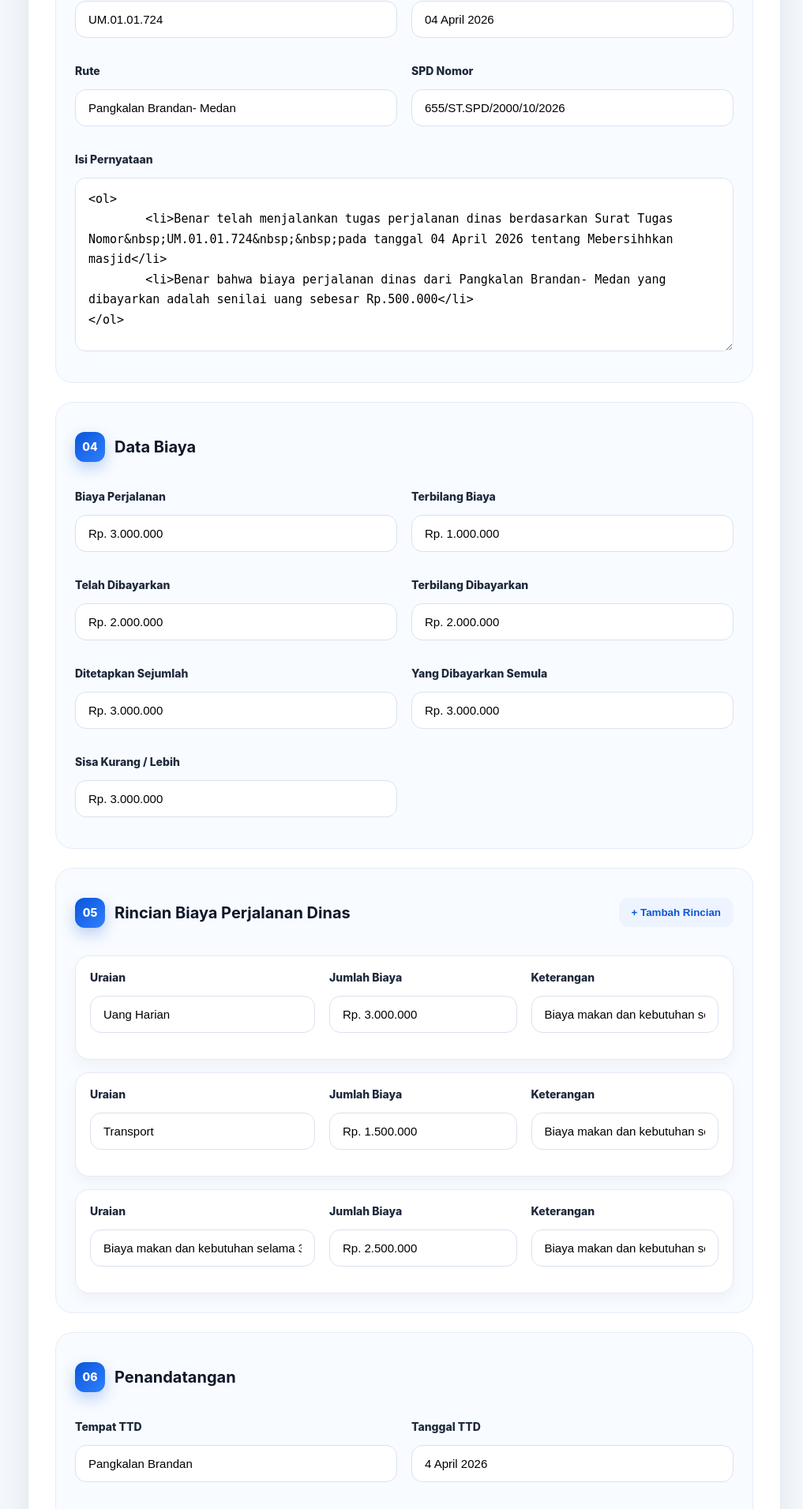
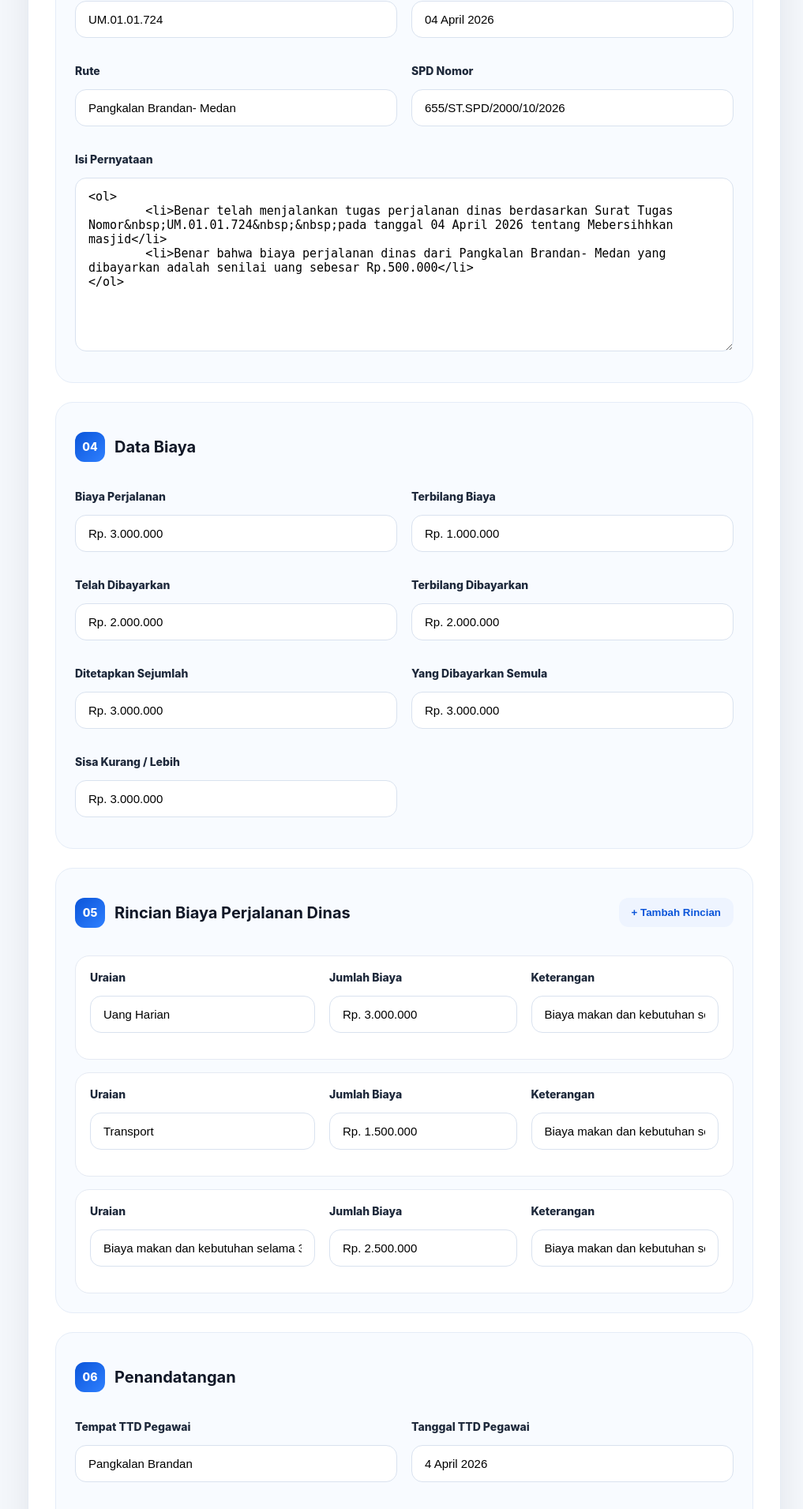
Before and after one commit to Artahacking/DocuGen, a Flask app: page /surat/1/edit in a window 1280 px wide. Shown: the part 1120-3031 px from the top of the page at 79% size, without its empty margins (263-1280 px from the left). Run offline with Flask 3, Linux system fonts and the light colour scheme; a user stored in the database is signed in; data comes from the database, SQL or seed files in the repository; some libraries are stand-ins or nearby versions.

Commit message:
Update form_sptjm.html

```diff
--- a/templates/form_sptjm.html
+++ b/templates/form_sptjm.html
@@ -1,3 +1,5 @@
+<!-- templates/form_sptjm.html -->
+
 {% extends 'base.html' %}
 
 {% block content %}
@@ -45,6 +47,7 @@
                     <div class="form-group">
                         <label>Status</label>
                         <select name="status">
+
                             <option value="Selesai"
                                 {% if surat and surat.status=='Selesai' %}selected{% endif %}>
                                 Selesai
@@ -54,6 +57,7 @@
                                 {% if surat and surat.status=='Draft' %}selected{% endif %}>
                                 Draft
                             </option>
+
                         </select>
                     </div>
 
@@ -93,7 +97,7 @@
                         <label>Pangkat / Golongan</label>
                         <input
                             name="pangkat_gol"
-                            value="{{ data.pangkat_gol }}"
+                            value="{{ data.pangkat_gol if data.pangkat_gol else '' }}"
                             placeholder="Contoh: Penata Muda / III.a"
                             required>
                     </div>
@@ -125,7 +129,7 @@
                         <label>Nomor Surat Tugas</label>
                         <input
                             name="nomor_surat"
-                            value="{{ data.nomor_surat }}"
+                            value="{{ data.nomor_surat if data.nomor_surat else '' }}"
                             placeholder="Nomor surat tugas">
                     </div>
 
@@ -133,8 +137,8 @@
                         <label>Tanggal Surat</label>
                         <input
                             name="tanggal"
-                            value="{{ data.tanggal }}"
-                            placeholder="Contoh: 04 April 2026">
+                            value="{{ data.tanggal if data.tanggal else '' }}"
+                            placeholder="Contoh: 13 April 2026">
                     </div>
 
                     <div class="form-group">
@@ -156,11 +160,13 @@
                 </div>
 
                 <div class="form-group full">
+
                     <label>Isi Pernyataan</label>
+
                     <textarea
                         id="editor"
-                        name="isi_pernyataan"
-                        placeholder="Tulis isi pernyataan di sini">{{ data.isi_pernyataan }}</textarea>
+                        name="isi_pernyataan">{{ data.isi_pernyataan }}</textarea>
+
                 </div>
 
             </div>
@@ -180,7 +186,7 @@
                         <input
                             name="biaya_perjalanan"
                             value="{{ data.biaya_perjalanan }}"
-                            placeholder="Contoh: 5000000">
+                            placeholder="Contoh: Rp.235.000">
                     </div>
 
                     <div class="form-group">
@@ -188,7 +194,7 @@
                         <input
                             name="biaya_perjalanan_terbilang"
                             value="{{ data.biaya_perjalanan_terbilang }}"
-                            placeholder="Contoh: Lima Juta Rupiah">
+                            placeholder="Contoh: Dua Ratus Tiga Puluh Lima Ribu Rupiah">
                     </div>
 
                     <div class="form-group">
@@ -235,10 +241,11 @@
 
             </div>
 
-            <!-- RINCIAN BIAYA -->
+            <!-- RINCIAN -->
             <div class="section-box">
 
                 <div class="section-title with-button">
+
                     <div>
                         <span>05</span>
                         <h3>Rincian Biaya Perjalanan Dinas</h3>
@@ -250,6 +257,7 @@
                         onclick="addItem()">
                         + Tambah Rincian
                     </button>
+
                 </div>
 
                 <div id="items" class="items-wrapper">
@@ -281,7 +289,7 @@
                                 <input
                                     name="rincian_keterangan[]"
                                     placeholder="Keterangan"
-                                    value="{{ i.keterangan }}">
+                                    value="{{ i.keterangan if i.keterangan else 'Biaya Riil Perjalanan Dinas' }}">
                             </div>
 
                         </div>
@@ -305,35 +313,35 @@
                 <div class="form-grid">
 
                     <div class="form-group">
-                        <label>Tempat TTD</label>
+                        <label>Tempat TTD Pegawai</label>
                         <input
                             name="ttd_tempat"
                             value="{{ data.ttd_tempat }}"
-                            placeholder="Tempat tanda tangan">
+                            placeholder="Tempat tanda tangan pegawai">
                     </div>
 
                     <div class="form-group">
-                        <label>Tanggal TTD</label>
+                        <label>Tanggal TTD Pegawai</label>
                         <input
                             name="ttd_tanggal"
                             value="{{ data.ttd_tanggal }}"
-                            placeholder="Tanggal tanda tangan">
+                            placeholder="Contoh: 4 April 2026">
                     </div>
 
                     <div class="form-group">
-                        <label>Nama TTD</label>
+                        <label>Nama TTD Pegawai</label>
                         <input
                             name="ttd_nama"
                             value="{{ data.ttd_nama }}"
-                            placeholder="Nama penandatangan">
+                            placeholder="Nama penandatangan pegawai">
                     </div>
 
                     <div class="form-group">
-                        <label>NIP TTD</label>
+                        <label>NIP TTD Pegawai</label>
                         <input
                             name="ttd_nip"
                             value="{{ data.ttd_nip }}"
-                            placeholder="NIP penandatangan">
+                            placeholder="NIP penandatangan pegawai">
                     </div>
 
                     <div class="form-group">
@@ -342,6 +350,15 @@
                             name="penerima_nama"
                             value="{{ data.penerima_nama }}"
                             placeholder="Nama penerima">
+                    </div>
+
+                    <!-- KOLOM BARU -->
+                    <div class="form-group">
+                        <label>Tanggal Yang Menerima</label>
+                        <input
+                            name="penerima_tanggal"
+                            value="{{ data.penerima_tanggal if data.penerima_tanggal else '' }}"
+                            placeholder="Contoh: 5 April 2026">
                     </div>
 
                 </div>
@@ -413,260 +430,270 @@
 <script src="https://cdn.ckeditor.com/4.21.0/standard/ckeditor.js"></script>
 
 <script>
+
     CKEDITOR.replace('editor', {
-        height: 220,
+        height: 260,
         removeButtons: 'Subscript,Superscript,Anchor,Specialchar'
     });
+
 </script>
 
 <script>
+
     function addItem() {
+
         document.getElementById('items').insertAdjacentHTML('beforeend', `
+
             <div class="item-card">
+
                 <div class="form-grid rincian-grid">
+
                     <div class="form-group">
                         <label>Uraian</label>
-                        <input name="rincian_uraian[]" placeholder="Uraian">
+                        <input
+                            name="rincian_uraian[]"
+                            placeholder="Uraian">
                     </div>
 
                     <div class="form-group">
                         <label>Jumlah Biaya</label>
-                        <input name="rincian_jumlah[]" placeholder="Jumlah biaya">
+                        <input
+                            name="rincian_jumlah[]"
+                            placeholder="Jumlah biaya">
                     </div>
 
                     <div class="form-group">
                         <label>Keterangan</label>
-                        <input name="rincian_keterangan[]" placeholder="Keterangan">
+                        <input
+                            name="rincian_keterangan[]"
+                            value="Biaya Riil Perjalanan Dinas">
                     </div>
+
                 </div>
+
             </div>
+
         `);
+
     }
+
 </script>
 
 <style>
-    .sptjm-page {
-        width: 100%;
+
+.sptjm-page{
+    width:100%;
 }
 
-    .form-card {
-        background: #ffffff;
-        border-radius: 24px;
-        padding: 34px;
-        box-shadow: 0 14px 40px rgba(15, 23, 42, .08);
-        border: 1px solid #e5eaf3;
+.form-card{
+    background:#ffffff;
+    border-radius:24px;
+    padding:34px;
+    box-shadow:0 14px 40px rgba(15,23,42,.08);
+    border:1px solid #e5eaf3;
 }
 
-    .form-header {
-        display: flex;
-        align-items: center;
-        justify-content: space-between;
-        padding-bottom: 24px;
-        margin-bottom: 28px;
-        border-bottom: 1px solid #e5e7eb;
+.form-header{
+    display:flex;
+    align-items:center;
+    justify-content:space-between;
+    padding-bottom:24px;
+    margin-bottom:28px;
+    border-bottom:1px solid #e5e7eb;
 }
 
-    .badge-title {
-        display: inline-flex;
-        align-items: center;
-        gap: 8px;
-        background: #eaf3ff;
-        color: #0b55d9;
-        font-weight: 800;
-        padding: 9px 14px;
-        border-radius: 999px;
-        font-size: 14px;
-        margin-bottom: 14px;
+.badge-title{
+    display:inline-flex;
+    align-items:center;
+    gap:8px;
+    background:#eaf3ff;
+    color:#0b55d9;
+    font-weight:800;
+    padding:9px 14px;
+    border-radius:999px;
+    font-size:14px;
+    margin-bottom:14px;
 }
 
-    .form-header h2 {
-        font-size: 32px;
-        color: #0f172a;
-        margin-bottom: 8px;
+.form-header h2{
+    font-size:32px;
+    color:#0f172a;
+    margin-bottom:8px;
 }
 
-    .form-header p {
-        color: #64748b;
-        font-size: 15px;
+.form-header p{
+    color:#64748b;
+    font-size:15px;
 }
 
-    .section-box {
-        background: #f8fbff;
-        border: 1px solid #e5edf8;
-        border-radius: 22px;
-        padding: 24px;
-        margin-bottom: 24px;
+.section-box{
+    background:#f8fbff;
+    border:1px solid #e5edf8;
+    border-radius:22px;
+    padding:24px;
+    margin-bottom:24px;
 }
 
-    .section-title {
-        display: flex;
-        align-items: center;
-        gap: 12px;
-        margin-bottom: 22px;
+.section-title{
+    display:flex;
+    align-items:center;
+    gap:12px;
+    margin-bottom:22px;
 }
 
-    .section-title span {
-        width: 38px;
-        height: 38px;
-        border-radius: 12px;
-        background: linear-gradient(135deg, #0b55d9, #2f80ff);
-        color: white;
-        display: grid;
-        place-items: center;
-        font-weight: 800;
-        font-size: 14px;
-        box-shadow: 0 8px 18px rgba(11, 85, 217, .25);
+.section-title span{
+    width:38px;
+    height:38px;
+    border-radius:12px;
+    background:linear-gradient(135deg,#0b55d9,#2f80ff);
+    color:white;
+    display:grid;
+    place-items:center;
+    font-weight:800;
+    font-size:14px;
 }
 
-    .section-title h3 {
-        font-size: 20px;
-        color: #0f172a;
+.section-title h3{
+    font-size:20px;
 }
 
-    .section-title.with-button {
-        justify-content: space-between;
+.section-title.with-button{
+    justify-content:space-between;
 }
 
-    .section-title.with-button > div {
-        display: flex;
-        align-items: center;
-        gap: 12px;
+.section-title.with-button > div{
+    display:flex;
+    align-items:center;
+    gap:12px;
 }
 
-    .form-grid {
-        display: grid;
-        grid-template-columns: repeat(2, 1fr);
-        gap: 18px;
+.form-grid{
+    display:grid;
+    grid-template-columns:repeat(2,1fr);
+    gap:18px;
 }
 
-    .rincian-grid {
-        grid-template-columns: 1.2fr 1fr 1fr;
+.rincian-grid{
+    grid-template-columns:1.2fr 1fr 1fr;
 }
 
-    .form-group {
-        display: flex;
-        flex-direction: column;
-        gap: 8px;
+.form-group{
+    display:flex;
+    flex-direction:column;
+    gap:8px;
 }
 
-    .form-group.full {
-        margin-top: 18px;
+.form-group.full{
+    margin-top:18px;
 }
 
-    .form-group label {
-        font-size: 14px;
-        font-weight: 800;
-        color: #1e293b;
+.form-group label{
+    font-size:14px;
+    font-weight:800;
+    color:#1e293b;
 }
 
 input,
 select,
-    textarea {
-        width: 100%;
-        border: 1px solid #d9e2ef;
-        border-radius: 14px;
-        background: white;
-        padding: 14px 16px;
-        font-size: 15px;
-        transition: .25s ease;
+textarea{
+    width:100%;
+    border:1px solid #d9e2ef;
+    border-radius:14px;
+    background:white;
+    padding:14px 16px;
+    font-size:15px;
 }
 
 input:focus,
 select:focus,
-    textarea:focus {
-        outline: none;
-        border-color: #0b55d9;
-        box-shadow: 0 0 0 4px rgba(11, 85, 217, .12);
+textarea:focus{
+    outline:none;
+    border-color:#0b55d9;
+    box-shadow:0 0 0 4px rgba(11,85,217,.12);
 }
 
-    textarea {
-        min-height: 220px;
-        resize: vertical;
-        line-height: 1.7;
+textarea{
+    min-height:220px;
 }
 
-    .items-wrapper {
-        display: flex;
-        flex-direction: column;
-        gap: 16px;
+.items-wrapper{
+    display:flex;
+    flex-direction:column;
+    gap:16px;
 }
 
-    .item-card {
-        background: white;
-        border: 1px solid #e5eaf3;
-        border-radius: 18px;
-        padding: 18px;
-        box-shadow: 0 8px 18px rgba(15, 23, 42, .04);
+.item-card{
+    background:white;
+    border:1px solid #e5eaf3;
+    border-radius:18px;
+    padding:18px;
 }
 
-    .btn-add {
-        border: none;
-        background: #eef4ff;
-        color: #0b55d9;
-        padding: 11px 16px;
-        border-radius: 12px;
-        font-weight: 800;
-        cursor: pointer;
-        transition: .25s ease;
+.btn-add{
+    border:none;
+    background:#eef4ff;
+    color:#0b55d9;
+    padding:11px 16px;
+    border-radius:12px;
+    font-weight:800;
+    cursor:pointer;
 }
 
-    .btn-add:hover {
-        background: #0b55d9;
-        color: white;
-        transform: translateY(-2px);
+.btn-add:hover{
+    background:#0b55d9;
+    color:white;
 }
 
-    .form-action {
-        display: flex;
-        justify-content: flex-end;
-        padding-top: 12px;
+.form-action{
+    display:flex;
+    justify-content:flex-end;
 }
 
-    .btn-submit {
-        border: none;
-        background: linear-gradient(135deg, #0b55d9, #2f80ff);
-        color: white;
-        padding: 15px 28px;
-        border-radius: 16px;
-        font-size: 16px;
-        font-weight: 800;
-        cursor: pointer;
-        box-shadow: 0 12px 26px rgba(11, 85, 217, .28);
-        transition: .25s ease;
+.btn-submit{
+    border:none;
+    background:linear-gradient(135deg,#0b55d9,#2f80ff);
+    color:white;
+    padding:15px 28px;
+    border-radius:16px;
+    font-size:16px;
+    font-weight:800;
+    cursor:pointer;
 }
 
-    .btn-submit:hover {
-        transform: translateY(-3px);
-        box-shadow: 0 16px 34px rgba(11, 85, 217, .36);
+.btn-submit:hover{
+    transform:translateY(-2px);
 }
 
-    @media(max-width: 1000px) {
+@media(max-width:1000px){
+
     .form-grid,
-        .rincian-grid {
-            grid-template-columns: 1fr;
+    .rincian-grid{
+        grid-template-columns:1fr;
     }
 
-        .form-card {
-            padding: 24px;
+    .form-card{
+        padding:24px;
     }
 
-        .form-header h2 {
-            font-size: 26px;
+    .form-header h2{
+        font-size:26px;
     }
 
-        .section-title.with-button {
-            align-items: flex-start;
-            flex-direction: column;
+    .section-title.with-button{
+        align-items:flex-start;
+        flex-direction:column;
     }
 
-        .form-action {
-            justify-content: stretch;
+    .form-action{
+        justify-content:stretch;
     }
 
-        .btn-submit {
-            width: 100%;
+    .btn-submit{
+        width:100%;
     }
+
 }
+
 </style>
 
 {% endblock %}
```
Lines whose indentation alone changed are shown as unchanged.
